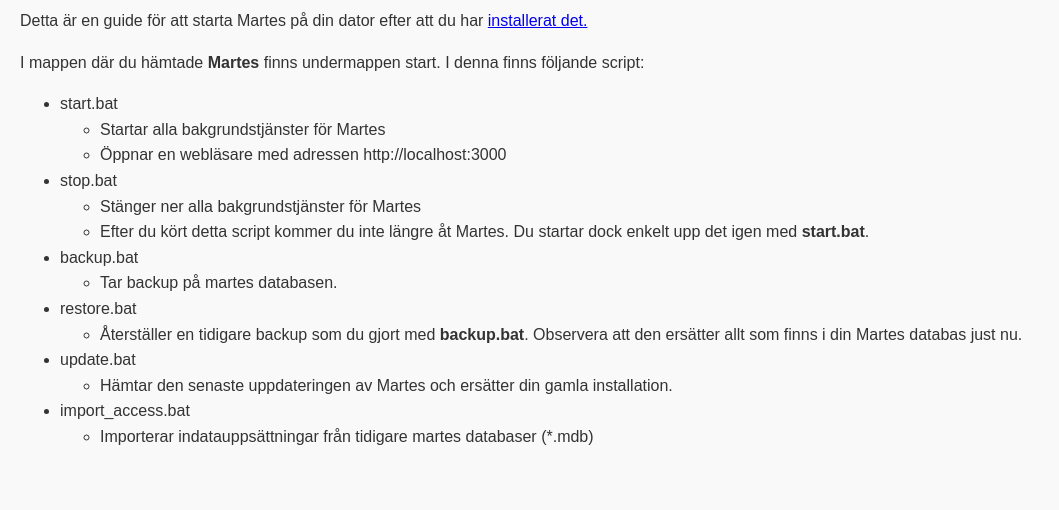
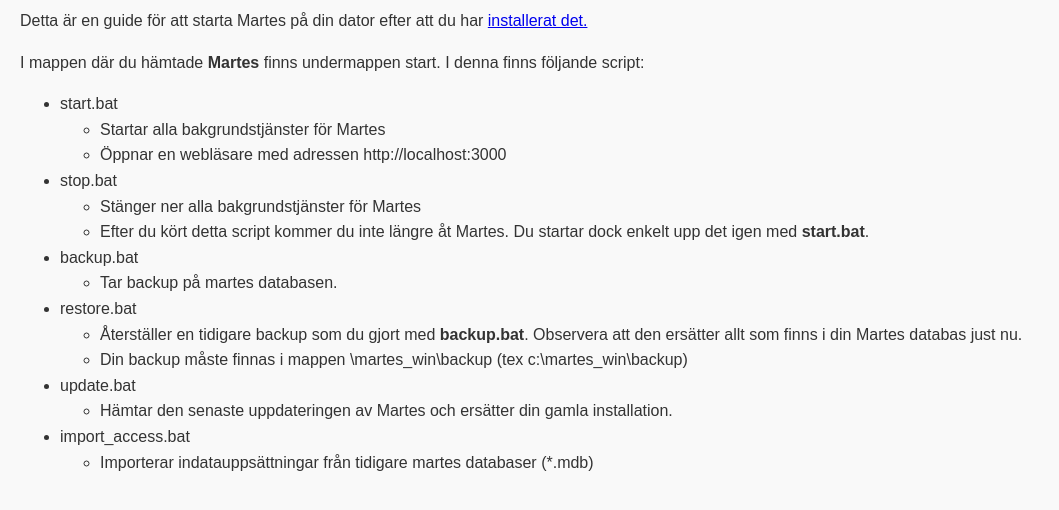
Before and after one commit to Profu-AB/martes_win, a plain HTML site: page martes.html in a window 1280 px wide. Shown: the part 86-596 px from the top of the page, without its empty margins (0-1059 px from the left). Drawn offline with Linux system fonts and the light colour scheme.

Commit message:
update import_access.bat

```diff
--- a/martes.html
+++ b/martes.html
@@ -58,6 +58,7 @@
             <li>restore.bat</li>
             <ul>
                 <li>Återställer en tidigare backup som du gjort med <strong>backup.bat</strong>. Observera att den ersätter allt som finns i din Martes databas just nu.</li>
+                <li>Din backup måste finnas i mappen \martes_win\backup (tex c:\martes_win\backup)</li>
             </ul>
             <li>update.bat</li>
             <ul>
```
Also changed, not shown: 3 other files.
